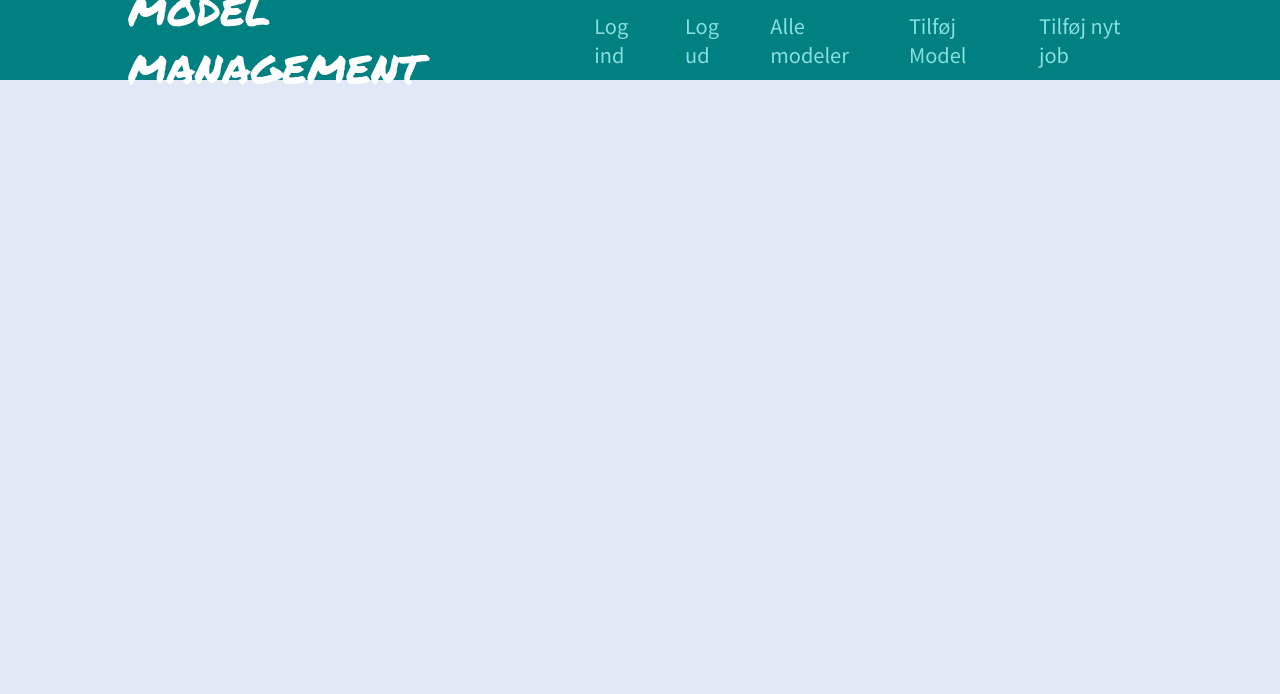
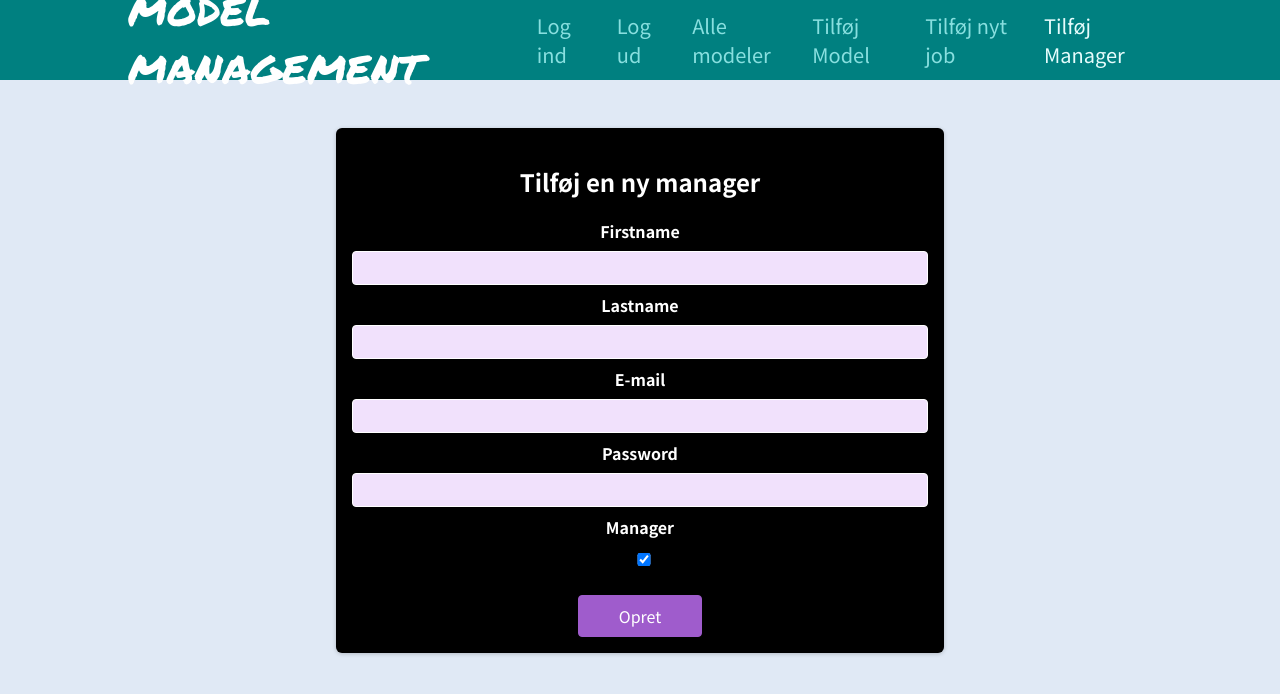
Before and after one commit to AdamLouieHekkelVergara/SW4FED-Mandatory-assignment-2-ModelManagement, a React (Create React App) app: page /new-manager in a window 1280 px wide. Shown: the top 694 px of the page. Built offline with nearby package versions, Linux system fonts and the light colour scheme.

Commit message:
Manager siden

```diff
--- a/src/App.js
+++ b/src/App.js
@@ -7,6 +7,7 @@ import Layout from "./components/layout/Layout";
 import AuthPage from "./pages/AuthPage";
 import HomePage from "./pages/HomePage";
 import NewJobPage from "./pages/NewJobPage";
+import NewManagerPage from "./pages/NewManagerPage";
 
 function App() {
   return (
@@ -33,6 +34,9 @@ function App() {
         <Route path="/NewJobPage">
           <NewJobPage />
         </Route>
+        <Route path="/new-manager">
+          <NewManagerPage />
+        </Route>
       </Switch>
     </Layout>
   );
--- /dev/null
+++ b/src/components/NewManager/NewManager.js
@@ -0,0 +1,113 @@
+import React from "react";
+import axios from "../../api/axios";
+import { useRef, useState, useEffect, useContext } from "react";
+
+import classes from "./NewManager.module.css";
+const Create_Manager_URL = "api/managers"
+const NewManager = () => {
+  const [errMsg, setErrMsg] = useState("");
+  const [checked] = React.useState(true);
+
+  const [firstName, setFirstname] = useState("");
+  const [lastName, setLastname] = useState("");
+  const [email, setEmail] = useState("");
+  const [password, setPwd] = useState("");
+  const [manager, setManager] = useState("");
+
+  const handleSubmit = async (e) => {
+    e.preventDefault();
+
+    try {
+      const response = await axios.post(
+        Create_Manager_URL,
+        JSON.stringify(
+            {
+                firstName: firstName,
+                lastName: lastName,
+                email: email,
+                manager: manager,
+                password: password
+              }
+        ),
+        {
+          headers: {
+            'Authorization': 'Bearer ' + localStorage.getItem("token"),
+              "Content-Type": "application/json" },
+          withCredentials: true,
+        }
+      );
+      console.log(JSON.stringify(response?.data));
+
+    } catch (err) {
+
+    }
+  };
+
+  return (
+    <section className={classes.newManager}>
+      <h2>Tilføj en ny manager</h2>
+      <form onSubmit={handleSubmit}>
+        <div className={classes.control}>
+          <label htmlFor="firstName">Firstname</label>
+          <input
+            type="text"
+            id="firstname"
+            autoComplete="on"
+            onChange={(e) => setFirstname(e.target.value)}
+            value={firstName}
+
+          />
+        </div>
+
+        <div className={classes.control}>
+          <label htmlFor="lastName">Lastname</label>
+          <input
+            type="text"
+            id="lastname"
+            autoComplete="on"
+            onChange={(e) => setLastname(e.target.value)}
+            value={lastName}
+
+          />
+        </div>
+        <div className={classes.control}>
+          <label htmlFor="email">E-mail</label>
+          <input
+            type="email"
+            id="email"
+            autoComplete="on"
+            onChange={(e) => setEmail(e.target.value)}
+            value={email}
+
+          />
+        </div>
+        <div className={classes.control}>
+          <label htmlFor="password">Password</label>
+          <input
+            type="password"
+            id="password"
+            autoComplete="on"
+            onChange={(e) => setPwd(e.target.value)}
+            value={password}
+
+          />
+        </div>
+
+
+        <div className={classes.control}>
+          <label htmlFor="manager">Manager</label>
+          <input
+          type="checkbox"
+          checked={checked}
+          />
+        </div>
+
+        <div className={classes.actions}>
+          <button>Opret</button>
+        </div>
+      </form>
+    </section>
+  );
+};
+
+export default NewManager;
--- /dev/null
+++ b/src/components/NewManager/NewManager.module.css
@@ -0,0 +1,79 @@
+.newManager {
+    margin: 3rem auto;
+    width: 95%;
+    max-width: 55rem;
+    border-radius: 6px;
+    background-color: black;
+    /* background-color: #38015c; */
+    box-shadow: 0 1px 4px rgba(0, 0, 0, 0.2);
+    padding: 1rem;
+    text-align: center;
+    color: white;
+  }
+
+  .newManager h1, h2 {
+    text-align: center;
+    color: white;
+  }
+
+  .control {
+    margin-bottom: 0.5rem;
+  }
+
+  .control textarea{
+    width: 100%;
+    height: 7em;
+  }
+
+  .control label {
+    display: block;
+    color: white;
+    font-weight: bold;
+    margin-bottom: 0.5rem;
+  }
+
+  .control input {
+    font: inherit;
+    background-color: #f1e1fc;
+    color: #38015c;
+    border-radius: 4px;
+    border: 1px solid white;
+    width: 100%;
+    text-align: left;
+    padding: 0.25rem;
+  }
+
+  .actions {
+    margin-top: 1.5rem;
+    display: flex;
+    flex-direction: column;
+    align-items: center;
+  }
+
+  .actions button {
+    cursor: pointer;
+    font: inherit;
+    color: white;
+    background-color: #9f5ccc;
+    border: 1px solid #9f5ccc;
+    border-radius: 4px;
+    padding: 0.5rem 2.5rem;
+  }
+
+  .actions button:hover {
+    background-color: #873abb;
+    border-color: #873abb;
+  }
+
+  .actions .toggle {
+    margin-top: 1rem;
+    background-color: transparent;
+    color: #9f5ccc;
+    border: none;
+    padding: 0.15rem 1.5rem;
+  }
+
+  .actions .toggle:hover {
+    background-color: transparent;
+    color: #ae82cc;
+  }
--- a/src/components/layout/Navbar.js
+++ b/src/components/layout/Navbar.js
@@ -32,6 +32,11 @@ const Navbar = () => {
               Tilføj nyt job
             </NavLink>
           </li>
+          <li>
+            <NavLink to="/new-manager" activeClassName={classes.active}>
+              Tilføj Manager
+            </NavLink>
+            </li>
         </ul>
       </nav>
     </header>
--- /dev/null
+++ b/src/pages/NewManagerPage.js
@@ -0,0 +1,12 @@
+import React from 'react'
+import NewManager from '../components/NewManager/NewManager';
+
+const NewManagerPage = () => {
+  return (
+    <div>
+    <NewManager/>
+  </div>
+  )
+}
+
+export default NewManagerPage
```
